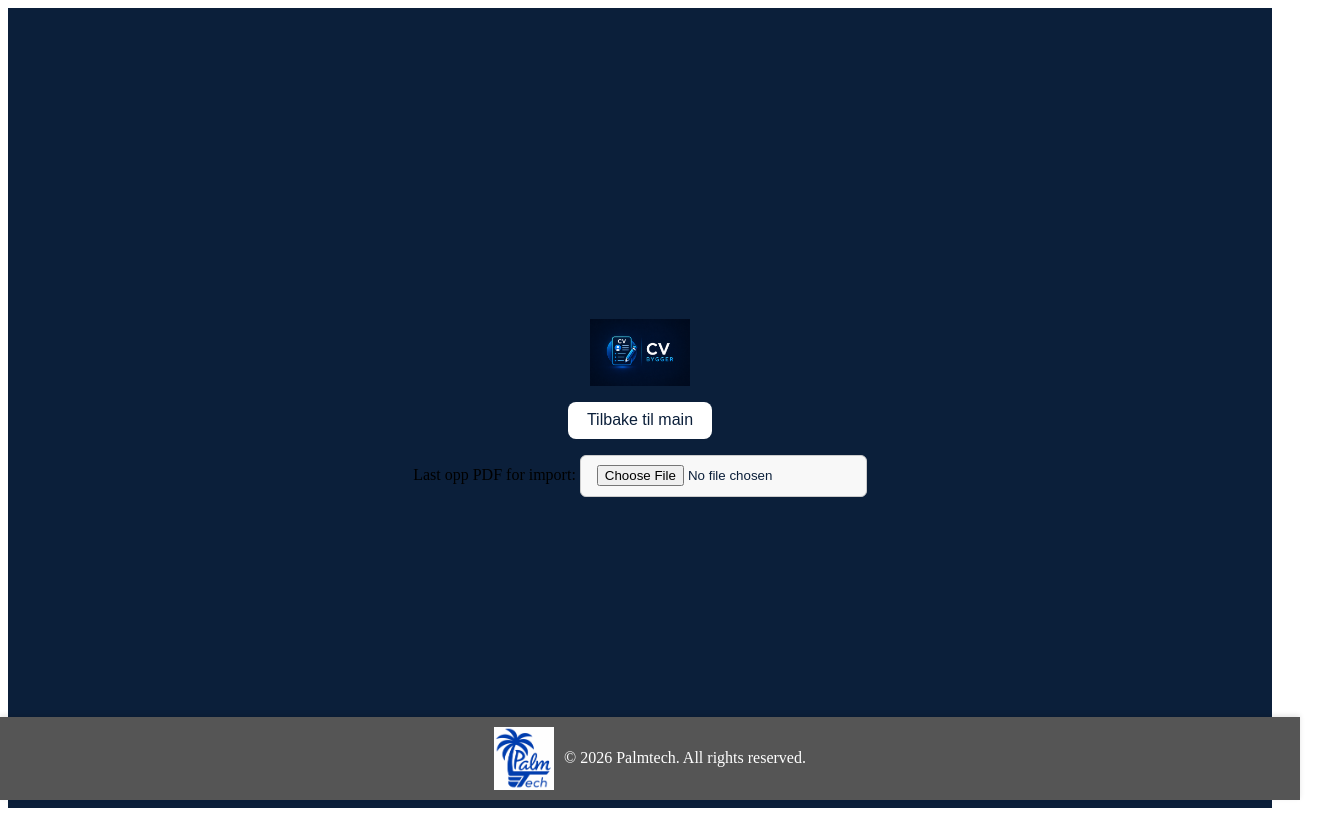
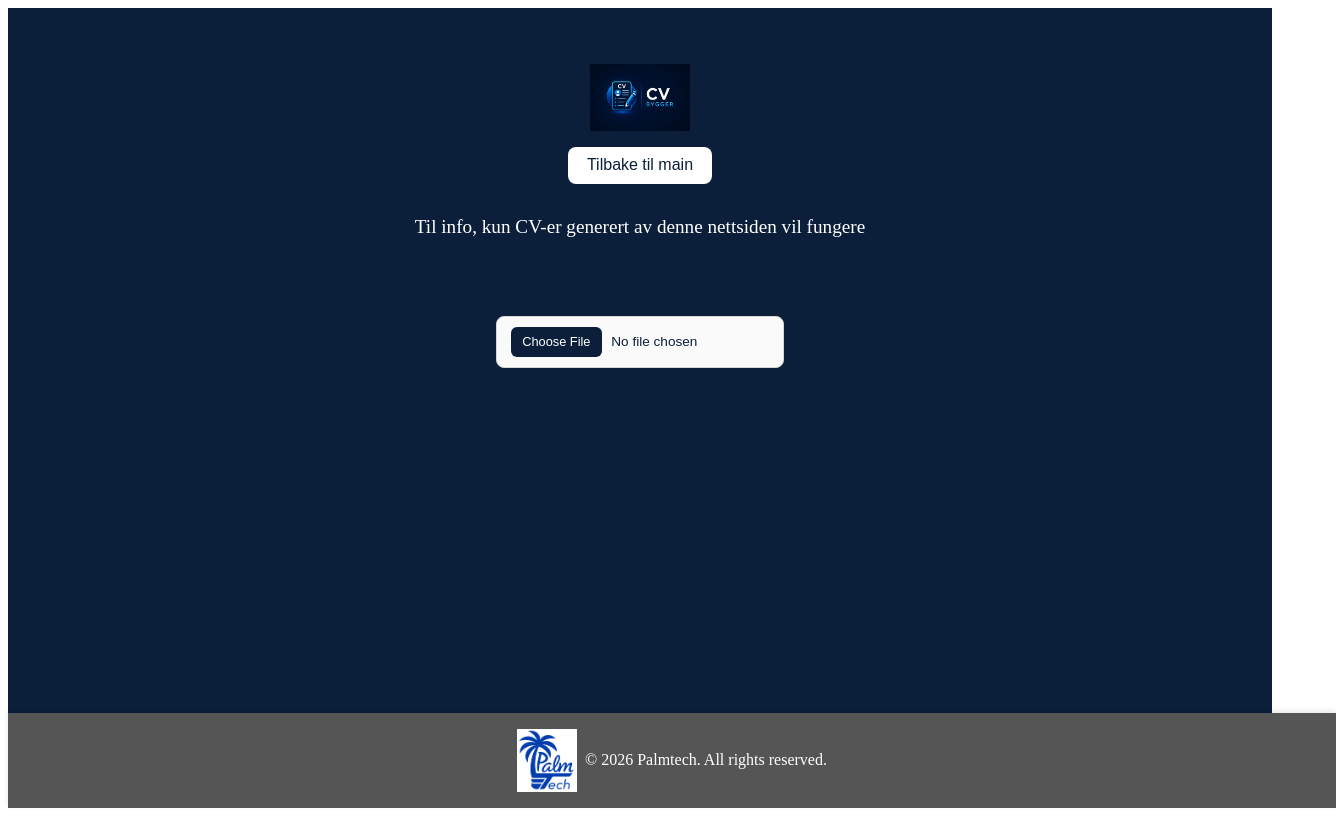
Before and after one commit to larsPalm/cv-bygger, a SvelteKit app: page /edit in a window 1280 px wide. Shown: the whole page, 1336 px wide, since content can reach past the window. Built offline with nearby package versions, Linux system fonts and the light colour scheme.

Commit message:
isj ferdig produkt

```diff
--- a/src/components/Footer.svelte
+++ b/src/components/Footer.svelte
@@ -1,25 +1,24 @@
 <script lang="ts">
 	import { onMount } from 'svelte';
 
-	const currentYear = new Date().getFullYear(); // Get current year dynamically
+	const currentYear = new Date().getFullYear();
 
-	let footer: HTMLDivElement | null = null;
-	let isVisible = false; // Track footer visibility
+	let isVisible = false;
 
-	// Function to check if user has reached the bottom of the page
 	const checkIfBottom = () => {
-		if (window.innerHeight + window.scrollY >= document.documentElement.scrollHeight) {
-			isVisible = true;
-		} else {
-			isVisible = false;
-		}
+		const { scrollTop, scrollHeight, clientHeight } = document.documentElement;
+		isVisible = scrollTop + clientHeight >= scrollHeight - 2;
 	};
 
-	// Mount the event listener when component loads
 	onMount(() => {
-		window.addEventListener('scroll', checkIfBottom); // Add scroll listener
+		checkIfBottom();
+
+		window.addEventListener('scroll', checkIfBottom);
+		window.addEventListener('resize', checkIfBottom);
+
 		return () => {
-			window.removeEventListener('scroll', checkIfBottom); // Cleanup event listener on destroy
+			window.removeEventListener('scroll', checkIfBottom);
+			window.removeEventListener('resize', checkIfBottom);
 		};
 	});
 </script>
@@ -36,34 +35,23 @@
 		background-color: #555;
 		color: #fff;
 		text-align: center;
-		padding: 10px;
-		position: fixed;
-		bottom: 0;
-		left: 0;
-		right: 0;
+		padding: 1rem 2rem;
 		width: 100%;
 		font-size: 1rem;
 		box-shadow: 0 -2px 5px rgba(0, 0, 0, 0.1);
-		transform: translateY(100%); /* Initially hidden */
-		transition: transform 0.3s ease;
 		display: flex;
 		justify-content: center;
 		align-items: center;
 	}
 
-	.footer.visible {
-		transform: translateY(0); /* Shows footer when scrolled to the bottom */
-	}
-
 	.footer-content {
 		display: flex;
 		align-items: center;
-		justify-content: center;
+		gap: 0.5rem;
 	}
 
 	.logo-img {
-		width: 60px; /* Adjust logo size */
+		width: 60px;
 		height: auto;
-		margin-right: 10px; /* Space between logo and text */
 	}
 </style>
--- a/src/components/ListToggler.svelte
+++ b/src/components/ListToggler.svelte
@@ -79,11 +79,13 @@
 		display: flex;
 		flex-direction: column;
 		gap: 1rem;
+		padding-top: 1rem;
+		justify-content: center;
 	}
 
 	.tab-buttons {
 		display: flex;
-		gap: 0.5rem;
+		gap: 1rem;
 		flex-wrap: wrap;
 	}
 
--- a/src/components/PdfToStores.svelte
+++ b/src/components/PdfToStores.svelte
@@ -32,12 +32,10 @@
 				const keywordsObj = infoDict.get(PDFName.of('Keywords'));
 				if (keywordsObj instanceof PDFString) {
 					keywords = keywordsObj.decodeText();
-				} else {
-					console.log('Keywords er ikke en PDFString:', keywordsObj);
 				}
 			}
 
-			console.log('Keywords:', keywords);
+			//console.log('Keywords:', keywords);
 
 			if (!keywords) {
 				uploadedStore.set(false);
@@ -80,20 +78,57 @@
 </div>
 
 <style>
+	div {
+		padding: 1rem;
+		display: flex;
+		flex-direction: column;
+		gap: 0.6rem;
+		max-width: 340px;
+	}
+
+	label {
+		font-weight: 600;
+		font-size: 0.9rem;
+		color: #0b1f3a;
+		letter-spacing: 0.02em;
+	}
+
 	input[type='file'] {
-		padding: 0.6rem 1rem;
-		border-radius: 6px;
-		border: 1px solid #ccc;
-		background: #f8f8f8;
+		padding: 0.65rem 0.85rem;
+		border-radius: 8px;
+		border: 1px solid #d6d6d6;
+		background: #fafafa;
 		color: #0b1f3a;
 		cursor: pointer;
+		font-size: 0.85rem;
+		transition: all 0.15s ease;
 	}
+
+	input[type='file']::file-selector-button {
+		margin-right: 0.6rem;
+		padding: 0.45rem 0.7rem;
+		border-radius: 6px;
+		border: none;
+		background: #0b1f3a;
+		color: white;
+		font-size: 0.8rem;
+		font-weight: 500;
+		cursor: pointer;
+		transition: background 0.15s ease;
+	}
+
+	input[type='file']::file-selector-button:hover {
+		background: #16335e;
+	}
+
 	input[type='file']:hover {
-		background: #e2e2e2;
+		background: #f3f3f3;
+		border-color: #c9c9c9;
 	}
-	label {
-		font-weight: 500;
-		margin-bottom: 0.3rem;
-		display: inline-block;
+
+	input[type='file']:focus {
+		outline: none;
+		border-color: #4a7cff;
+		box-shadow: 0 0 0 2px rgba(74, 124, 255, 0.15);
 	}
 </style>
--- a/src/routes/+layout.svelte
+++ b/src/routes/+layout.svelte
@@ -6,7 +6,6 @@
 	<main>
 		<slot />
 	</main>
-
 	<Footer />
 </div>
 
@@ -19,8 +18,7 @@
 	}
 
 	main {
-		flex: 1; /* tar opp all plass over footer */
-		display: flex;
-		justify-content: center;
+		flex: 1;
+		padding: 1rem;
 	}
 </style>
--- a/src/routes/edit/+page.svelte
+++ b/src/routes/edit/+page.svelte
@@ -5,20 +5,10 @@
 	import PdfGenerator from '../../components/PdfGenerator.svelte';
 	import PdfPreview from '../../components/PdfPreview.svelte';
 	import PdfToStores from '../../components/PdfToStores.svelte';
-	import { education, schools, vulentarely, work } from '../../stores/cards';
-	import { derived } from 'svelte/store';
 	import { writable } from 'svelte/store';
 
 	// Track whether PDF has been uploaded
 	const pdfUploaded = writable(false);
-
-	// Show ListToggler if any store has length > 0
-	const showListToggler = derived(
-		[education, schools, vulentarely, work],
-		([$education, $schools, $vulentarely, $work]) =>
-			$pdfUploaded &&
-			($education.length > 0 || $schools.length > 0 || $vulentarely.length > 0 || $work.length > 0)
-	);
 </script>
 
 <main>
@@ -28,6 +18,7 @@
 
 		<!-- Only show PdfToStores if PDF hasn't been uploaded yet -->
 		{#if !$pdfUploaded}
+			<p class="logo-text">Til info, kun CV-er generert av denne nettsiden vil fungere</p>
 			<PdfToStores uploadedStore={pdfUploaded} />
 		{/if}
 
@@ -50,6 +41,11 @@
 		justify-content: center;
 		align-items: center;
 		background: #0b1f3a; /* navy blå */
+	}
+	.logo-text {
+		color: white; /* gjør teksten hvit */
+		margin-top: 1rem; /* legger litt plass mellom bildet og teksten */
+		font-size: 1.2rem;
 	}
 	.vertical-container {
 		display: flex;
--- a/src/routes/new/+page.svelte
+++ b/src/routes/new/+page.svelte
@@ -17,8 +17,10 @@
 			<PdfGenerator />
 			<PdfPreview />
 		</div>
-		<ConctactInfo />
-		<ListToggler />
+		<div class="vertical-container">
+			<ConctactInfo />
+			<ListToggler />
+		</div>
 	</div>
 </main>
 
--- a/svelte.config.js
+++ b/svelte.config.js
@@ -1,23 +1,22 @@
-import adapter from '@sveltejs/adapter-auto';
+import adapter from '@sveltejs/adapter-static';
+import { vitePreprocess } from '@sveltejs/vite-plugin-svelte';
 import { relative, sep } from 'node:path';
 
 /** @type {import('@sveltejs/kit').Config} */
 const config = {
-	compilerOptions: {
-		// defaults to rune mode for the project, except for `node_modules`. Can be removed in svelte 6.
-		runes: ({ filename }) => {
-			const relativePath = relative(import.meta.dirname, filename);
-			const pathSegments = relativePath.toLowerCase().split(sep);
-			const isExternalLibrary = pathSegments.includes('node_modules');
-
-			return isExternalLibrary ? undefined : true;
+	preprocess: vitePreprocess(),
+	kit: {
+		adapter: adapter({
+			pages: 'docs',       // build output folder in main branch
+			assets: 'docs',
+			fallback: 'index.html'
+		}),
+		paths: {
+			base: '/cv-bygger'
+		},
+		prerender: {
+			entries: ['*']
 		}
-	},
-	kit: {
-		// adapter-auto only supports some environments, see https://svelte.dev/docs/kit/adapter-auto for a list.
-		// If your environment is not supported, or you settled on a specific environment, switch out the adapter.
-		// See https://svelte.dev/docs/kit/adapters for more information about adapters.
-		adapter: adapter()
 	}
 };
 
--- a/tsconfig.json
+++ b/tsconfig.json
@@ -1,7 +1,6 @@
 {
 	"extends": "./.svelte-kit/tsconfig.json",
 	"compilerOptions": {
-		"rewriteRelativeImportExtensions": true,
 		"allowJs": true,
 		"checkJs": true,
 		"esModuleInterop": true,
@@ -12,9 +11,4 @@
 		"strict": true,
 		"moduleResolution": "bundler"
 	}
-	// Path aliases are handled by https://svelte.dev/docs/kit/configuration#alias
-	// except $lib which is handled by https://svelte.dev/docs/kit/configuration#files
-	//
-	// To make changes to top-level options such as include and exclude, we recommend extending
-	// the generated config; see https://svelte.dev/docs/kit/configuration#typescript
 }
--- a/vite.config.ts
+++ b/vite.config.ts
@@ -2,5 +2,6 @@ import { sveltekit } from '@sveltejs/kit/vite';
 import { defineConfig } from 'vite';
 
 export default defineConfig({
-	plugins: [sveltekit()]
+	plugins: [sveltekit()],
+	base: '/cv-bygger/'
 });
```
Also changed, not shown: package.json (+6 -2 lines), 35 other files (tests, documents, lock files or other folders).
